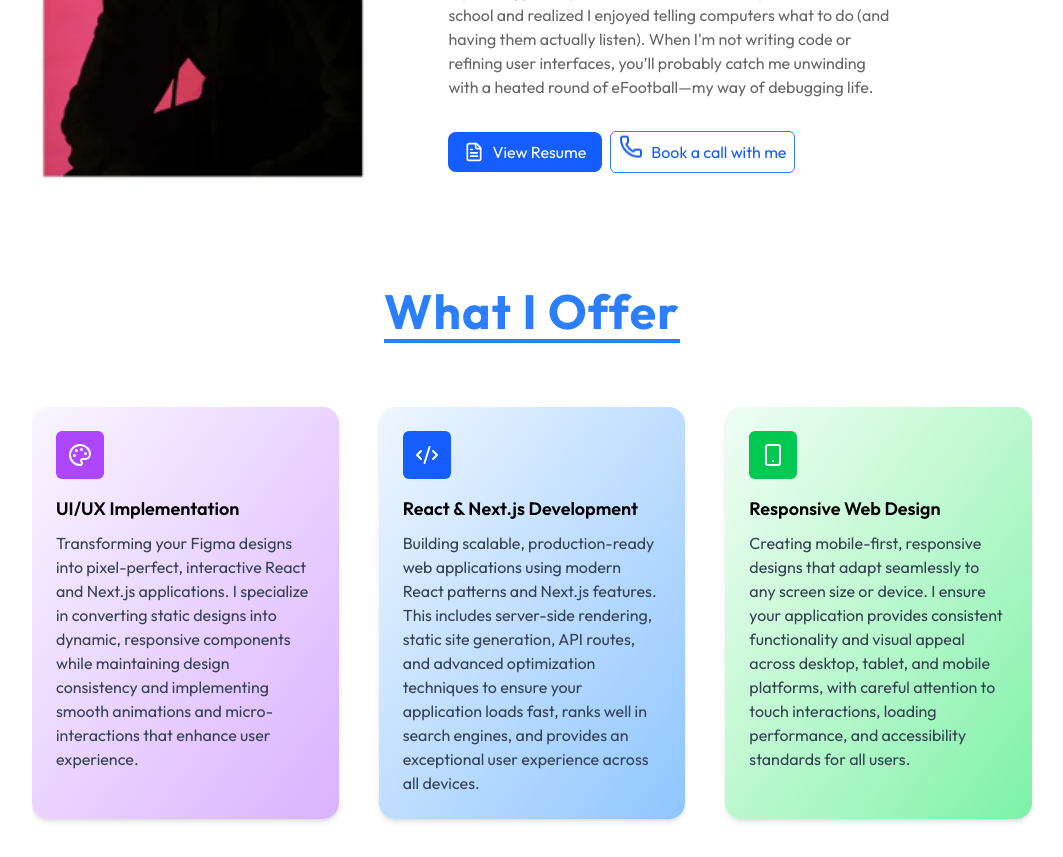
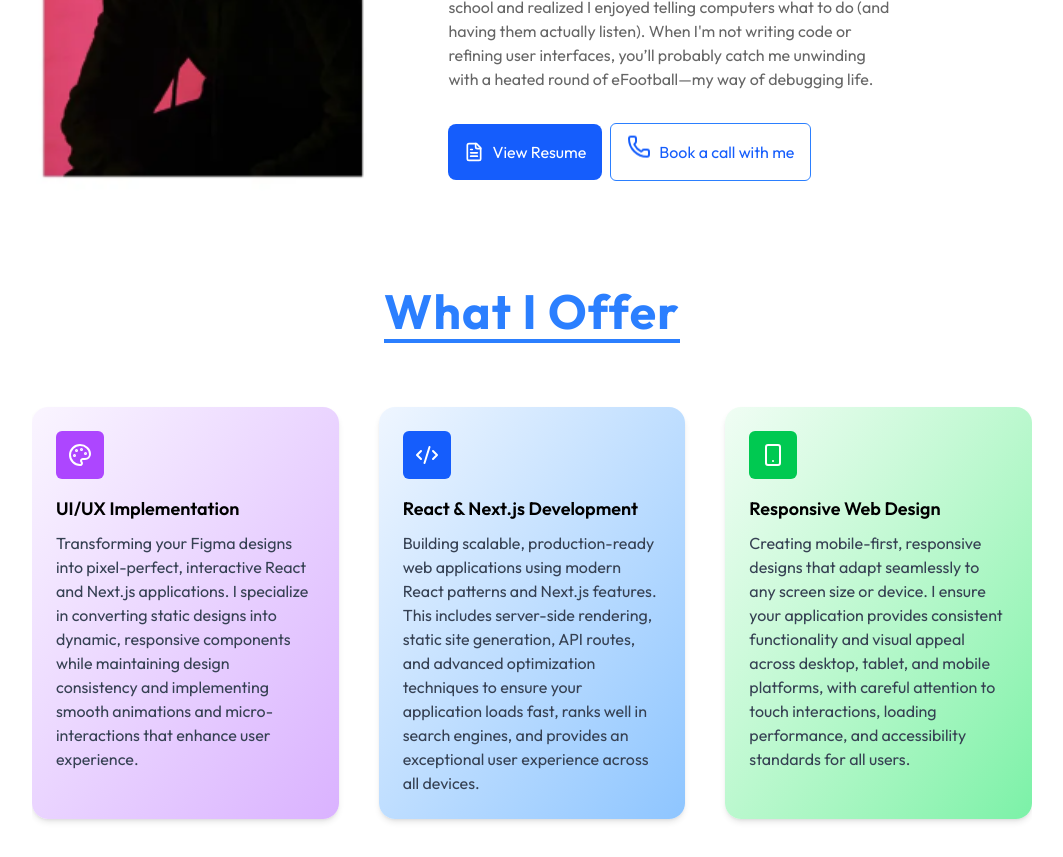
Before and after one commit to BEEJAYOFGOD/portfolio, a React (Vite) app: page / in a window 1280 px wide. Shown: the part 1160-2017 px from the top of the page, without its empty margins (108-1171 px from the left). Built offline with nearby package versions, Linux system fonts and the light colour scheme.

Commit message:
removed about me overflow

```diff
--- a/src/pages/Portfolio.jsx
+++ b/src/pages/Portfolio.jsx
@@ -544,13 +544,13 @@ const Portfolio = () => {
                         </p>
 
                         <div className="flex mt-8 items-center gap-2">
-                            <a className="flex w-fit items-center gap-2  md:text-base text-sm px-4 py-2 bg-blue-600 text-white rounded-lg hover:bg-blue-700 transition-colors">
+                            <a className="flex w-fit items-center gap-2  md:text-base text-sm px-4 py-4 bg-blue-600 text-white rounded-lg hover:bg-blue-700 transition-colors">
                                 <FileText size={20} />
                                 View Resume
                             </a>
                             <a
                                 href=""
-                                className="flex  items-center md:text-base text-sm  gap-2  border-blue-500 border p-2 rounded-md text-blue-600"
+                                className="flex  items-center md:text-base text-sm  gap-2  border-blue-500 border px-4 py-4 rounded-md text-blue-600"
                             >
                                 <Phone className="animate-bounce" />
                                 Book a call with me
```
